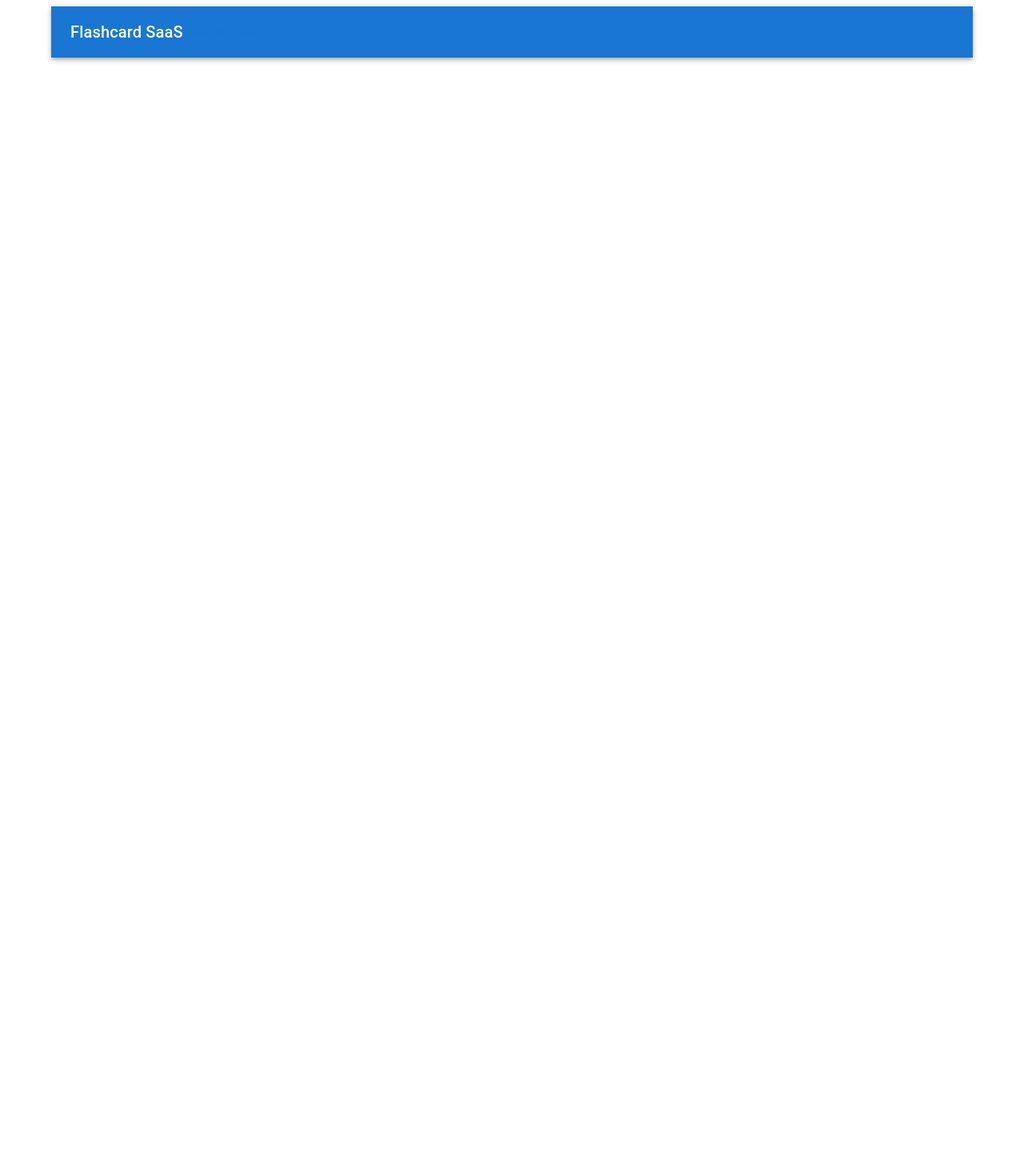
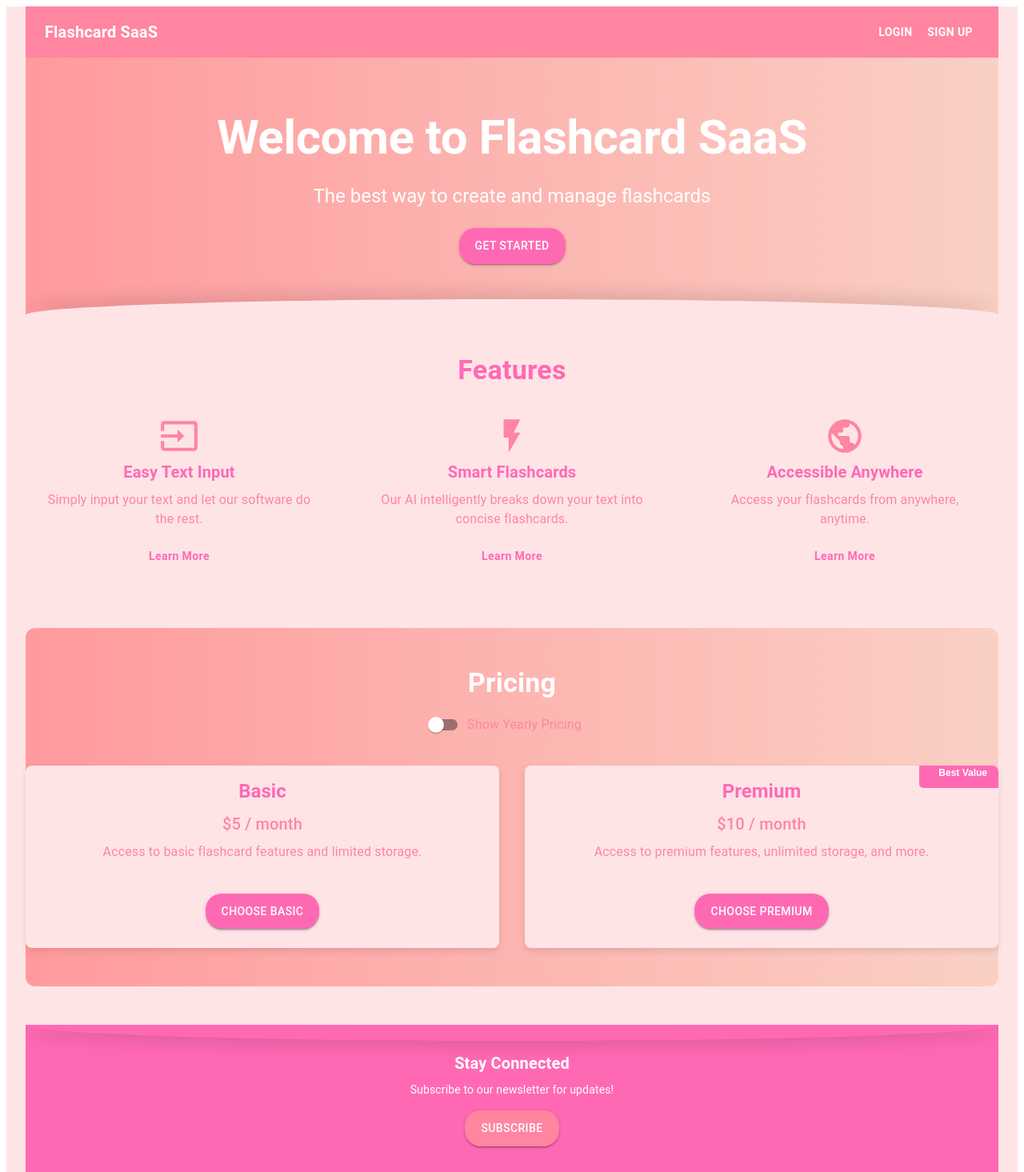
Before and after one commit to cu1jy/flashcard-saas, a Next.js app in the folder flashcard-saas/: page / in a window 1280 px wide. Shown: the top 1465 px of the page at 80% size. Before the commit the page ends 800 px from the top, so only its background shows below. Built offline with nearby package versions, Linux system fonts and the light colour scheme; no server answers.

Commit message:
Home page/navigation

```diff
--- a/flashcard-saas/package.json
+++ b/flashcard-saas/package.json
@@ -13,6 +13,7 @@
     "@emotion/react": "^11.13.0",
     "@emotion/styled": "^11.13.0",
     "@google/generative-ai": "^0.17.0",
+    "@mui/icons-material": "^5.16.7",
     "@mui/material": "^5.16.7",
     "@stripe/stripe-js": "^4.3.0",
     "firebase": "^10.12.5",
--- a/flashcard-saas/src/app/page.js
+++ b/flashcard-saas/src/app/page.js
@@ -1,29 +1,234 @@
+"use client";
+
+import React from 'react';
 import Image from "next/image";
 import getStripe from "../../utils/get-stripe";
 import { SignedIn, SignedOut, UserButton} from '@clerk/nextjs'
-import { Container, AppBar, Toolbar, Typography, Button } from '@mui/material';
+import { Container, AppBar, Toolbar, Typography, Button, Box, Grid, Card, CardContent, CardActions, Switch, FormControlLabel } from '@mui/material';
 import Head from 'next/head';
+import StarIcon from '@mui/icons-material/Star';
+import InputIcon from '@mui/icons-material/Input';
+import FlashOnIcon from '@mui/icons-material/FlashOn';
+import PublicIcon from '@mui/icons-material/Public';
+import InstagramIcon from '@mui/icons-material/Instagram';
+import TwitterIcon from '@mui/icons-material/Twitter';
+import FacebookIcon from '@mui/icons-material/Facebook';
 
 export default function Home() {
+  const [isYearly, setIsYearly] = React.useState(false);
+  const handlePricingToggle = () => setIsYearly(!isYearly);
+
+
   return (
-    <Container maxWidth="lg">
+    <Container maxWidth="100vw" sx={{ backgroundColor: '#ffe4e6', minHeight: '100vh', paddingBottom: '2rem', fontFamily: 'Arial, sans-serif'}}>
       <Head>
         <title> Flashcard SaaS </title>
         <meta name = "description" content='Create flashcard from your text' />
       </Head>
 
-      <AppBar position = "static">
+      <AppBar position = "static" sx={{ backgroundColor: '#ff85a1', boxShadow: 'none'}}>
         <Toolbar>
-          <Typography variant = "h6"> Flashcard SaaS </Typography>
+          <Typography variant = "h6" style={{flexGrow: 1, fontWeight: 'bold'}}>
+            Flashcard SaaS
+          </Typography>
           <SignedOut>
-            <Button> Login </Button>
-            <Button>Sign Up</Button>
+            <Button color = "inherit" sx={{ fontWeight: 'bold'}}>
+              Login
+            </Button>
+            <Button color = "inherit" sx ={{ fontWeight: 'bold'}}>
+              Sign Up
+            </Button>
           </SignedOut>
           <SignedIn>
             <UserButton />
           </SignedIn>
         </Toolbar>
       </AppBar>
+
+      {/* Hero Section */}
+      <Box
+        sx={{
+          textAlign: 'center',
+          py: 8,
+          background: 'linear-gradient(to right, #ff9a9e, #fad0c4)',
+          color: '#fff',
+          position: 'relative',
+          overflow: 'hidden',
+        }}
+      >
+        <Typography variant="h2" gutterBottom sx={{ fontWeight: 'bold' }}>
+          Welcome to Flashcard SaaS
+        </Typography>
+        <Typography variant="h5" gutterBottom>
+          The best way to create and manage flashcards
+        </Typography>
+        <Button
+          variant="contained"
+          color="secondary"
+          sx={{
+            mt: 2,
+            backgroundColor: '#ff69b4',
+            borderRadius: '20px',
+            padding: '10px 20px',
+            transition: 'transform 0.3s',
+            '&:hover': { transform: 'scale(1.1)', boxShadow: '0px 0px 15px #ff69b4' },
+          }}
+        >
+          Get Started
+        </Button>
+        <Box
+          sx={{
+            position: 'absolute',
+            bottom: -20,
+            width: '100%',
+            height: '40px',
+            backgroundColor: '#ffe4e6',
+            borderRadius: '50%',
+            boxShadow: '0px -10px 20px rgba(0,0,0,0.1)',
+          }}
+        />
+      </Box>
+
+      {/* Features Section */}
+      <Box sx={{ my: 6, textAlign: 'center' }}>
+        <Typography variant="h4" gutterBottom sx={{ color: '#ff69b4', fontWeight: 'bold' }}>
+          Features
+        </Typography>
+        <Grid container spacing={4}>
+          {[
+            { icon: <InputIcon sx={{ fontSize: 50, color: '#ff85a1' }} />, title: "Easy Text Input", description: "Simply input your text and let our software do the rest." },
+            { icon: <FlashOnIcon sx={{ fontSize: 50, color: '#ff85a1' }} />, title: "Smart Flashcards", description: "Our AI intelligently breaks down your text into concise flashcards." },
+            { icon: <PublicIcon sx={{ fontSize: 50, color: '#ff85a1' }} />, title: "Accessible Anywhere", description: "Access your flashcards from anywhere, anytime." }
+          ].map((feature, index) => (
+            <Grid item xs={12} md={4} key={index}>
+              <Box
+                sx={{
+                  p: 3,
+                  backgroundColor: '#ffe4e6',
+                  borderRadius: 2,
+                  '&:hover': { boxShadow: '0 4px 20px rgba(0, 0, 0, 0.1)', transform: 'translateY(-10px)', transition: '0.3s' },
+                  transition: '0.3s'
+                }}
+              >
+                {feature.icon}
+                <Typography variant="h6" gutterBottom sx={{ color: '#ff69b4', fontWeight: 'bold' }}>
+                  {feature.title}
+                </Typography>
+                <Typography sx={{ color: '#ff85a1' }}>
+                  {feature.description}
+                </Typography>
+                <Button variant="text" sx={{ mt: 2, color: '#ff69b4', textTransform: 'none', fontWeight: 'bold', '&:hover': { textDecoration: 'underline' } }}>
+                  Learn More
+                </Button>
+              </Box>
+            </Grid>
+          ))}
+        </Grid>
+      </Box>
+
+      {/* Pricing Section */}
+      <Box sx={{ my: 6, textAlign: 'center', background: 'linear-gradient(to right, #ff9a9e, #fad0c4)', py: 6, borderRadius: 3 }}>
+        <Typography variant="h4" gutterBottom sx={{ color: '#fff', fontWeight: 'bold' }}>
+          Pricing
+        </Typography>
+        <FormControlLabel
+          control={<Switch checked={isYearly} onChange={handlePricingToggle} />}
+          label={`Show ${isYearly ? 'Monthly' : 'Yearly'} Pricing`}
+          sx={{ color: '#ff85a1', fontWeight: 'bold', mb: 4 }}
+        />
+        <Grid container spacing={4}>
+          <Grid item xs={12} md={6}>
+            <Card sx={{ borderRadius: 2, backgroundColor: '#ffe4e6', boxShadow: '0 4px 8px rgba(0, 0, 0, 0.1)' }}>
+              <CardContent>
+                <Typography variant="h5" gutterBottom sx={{ color: '#ff69b4', fontWeight: 'bold' }}>
+                  Basic
+                </Typography>
+                <Typography variant="h6" gutterBottom sx={{ color: '#ff85a1' }}>
+                  {isYearly ? '$50 / year' : '$5 / month'}
+                </Typography>
+                <Typography sx={{ color: '#ff85a1' }}>
+                  Access to basic flashcard features and limited storage.
+                </Typography>
+              </CardContent>
+              <CardActions>
+                <Button variant="contained" sx={{ backgroundColor: '#ff69b4', borderRadius: '20px', padding: '10px 20px', mx: 'auto', my: 2 }}>
+                  Choose Basic
+                </Button>
+              </CardActions>
+            </Card>
+          </Grid>
+          <Grid item xs={12} md={6}>
+            <Card sx={{ borderRadius: 2, backgroundColor: '#ffe4e6', boxShadow: '0 4px 8px rgba(0, 0, 0, 0.1)', position: 'relative' }}>
+              <Box sx={{
+                position: 'absolute',
+                top: '-10px',
+                right: '-10px',
+                backgroundColor: '#ff69b4',
+                color: '#fff',
+                px: 3,
+                py: 1.5,
+                borderRadius: '5px',
+                fontSize: '12px',
+                fontWeight: 'bold',
+                animation: 'bounce 2s infinite',
+                '@keyframes bounce': {
+                  '0%, 20%, 50%, 80%, 100%': { transform: 'translateY(0)' },
+                  '40%': { transform: 'translateY(-5px)' },
+                  '60%': { transform: 'translateY(-3px)' },
+                },
+              }}>Best Value</Box>
+              <CardContent>
+                <Typography variant="h5" gutterBottom sx={{ color: '#ff69b4', fontWeight: 'bold' }}>
+                  Premium
+                </Typography>
+                <Typography variant="h6" gutterBottom sx={{ color: '#ff85a1' }}>
+                  {isYearly ? '$100 / year' : '$10 / month'}
+                </Typography>
+                <Typography sx={{ color: '#ff85a1' }}>
+                  Access to premium features, unlimited storage, and more.
+                </Typography>
+              </CardContent>
+              <CardActions>
+                <Button variant="contained" sx={{ backgroundColor: '#ff69b4', borderRadius: '20px', padding: '10px 20px', mx: 'auto', my: 2 }}>
+                  Choose Premium
+                </Button>
+              </CardActions>
+            </Card>
+          </Grid>
+        </Grid>
+      </Box>
+
+      {/* Social Media Section */}
+      <Box sx={{ backgroundColor: '#ff69b4', color: '#fff', py: 4, textAlign: 'center', position: 'relative', overflow: 'hidden' }}>
+        <Typography variant="h6" gutterBottom sx={{ fontWeight: 'bold' }}>
+          Stay Connected
+        </Typography>
+        <Typography variant="body2" sx={{ mb: 2 }}>
+          Subscribe to our newsletter for updates!
+        </Typography>
+        <Button variant="contained" sx={{ backgroundColor: '#ff85a1', borderRadius: '20px', padding: '10px 20px', mb: 4 }}>
+          Subscribe
+        </Button>
+        <Box sx={{ display: 'flex', justifyContent: 'center', gap: 2, mb: 2 }}>
+          <InstagramIcon sx={{ '&:hover': { color: '#ff85a1' } }} />
+          <TwitterIcon sx={{ '&:hover': { color: '#ff85a1' } }} />
+          <FacebookIcon sx={{ '&:hover': { color: '#ff85a1' } }} />
+        </Box>
+        <Typography variant="body2">
+          &copy; 2024 Flashcard SaaS. All rights reserved.
+        </Typography>
+        <Box
+          sx={{
+            position: 'absolute',
+            top: -20,
+            width: '100%',
+            height: '40px',
+            backgroundColor: '#ff69b4',
+            borderRadius: '50%',
+            boxShadow: '0px 10px 20px rgba(0,0,0,0.1)',
+          }}
+        />
+      </Box>
     </Container>
   )
 }
```
Also changed, not shown: 1 other file (tests, documents, lock files or other folders).
